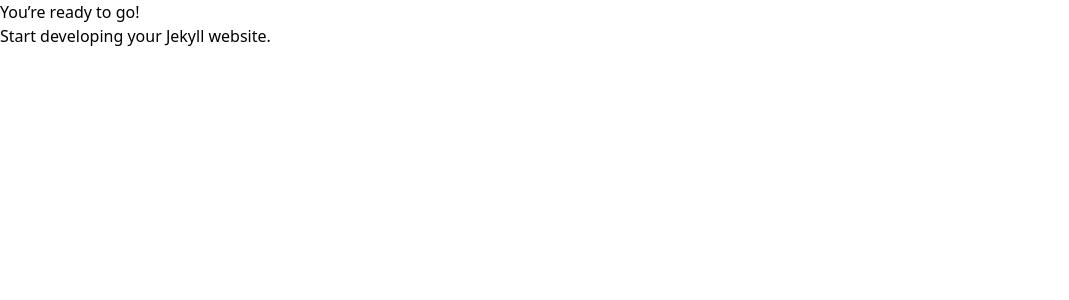
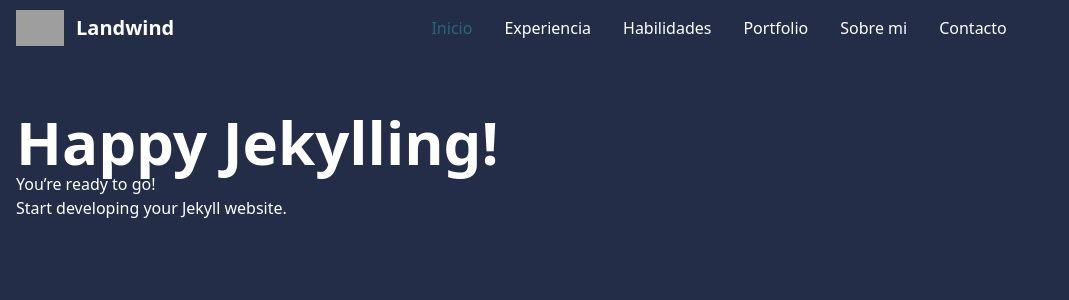
Before and after one commit to sferrando/sferrando.github.io, a Jekyll site: the page built from index.md, in a window 1280 px wide. Shown: the top 300 px of the page, without its empty margins (0-1069 px from the left). Built offline with Jekyll 4.4.1, drawn with Linux system fonts in a browser that asks for light colours; nearby versions of some CDN libraries; grey boxes are pictures that could not be loaded.

Commit message:
add some template stuff to layout

```diff
--- a/_layouts/default.html
+++ b/_layouts/default.html
@@ -8,7 +8,53 @@
     <script src="https://kit.fontawesome.com/8885f33f40.js" crossorigin="anonymous"></script>
     <script src="/assets/tailwind/config.js"></script>
   </head>
-  <body>
-    {{ content }}
+  <body class="bg-complementary-950 text-white">
+    <header class="fixed w-full">
+      <nav class="border-gray-200 py-2.5">
+        <div class="flex flex-wrap items-center justify-between max-w-screen-xl px-4 mx-auto">
+          <a href="#" class="flex items-center">
+              <img src="./images/logo.svg" class="h-6 mr-3 sm:h-9" alt="Landwind Logo" />
+              <span class="self-center text-xl font-semibold whitespace-nowrap">Landwind</span>
+          </a>
+          <div class="flex items-center lg:order-2">
+              <button data-collapse-toggle="mobile-menu-2" type="button" class="inline-flex items-center p-2 ml-1 text-sm text-gray-500 rounded-lg lg:hidden hover:bg-gray-100 focus:outline-none focus:ring-2 focus:ring-gray-200" aria-controls="mobile-menu-2" aria-expanded="false">
+                  <span class="sr-only">Open main menu</span>
+                  <svg class="w-6 h-6" fill="currentColor" viewBox="0 0 20 20" xmlns="http://www.w3.org/2000/svg"><path fill-rule="evenodd" d="M3 5a1 1 0 011-1h12a1 1 0 110 2H4a1 1 0 01-1-1zM3 10a1 1 0 011-1h12a1 1 0 110 2H4a1 1 0 01-1-1zM3 15a1 1 0 011-1h12a1 1 0 110 2H4a1 1 0 01-1-1z" clip-rule="evenodd"></path></svg>
+                  <svg class="hidden w-6 h-6" fill="currentColor" viewBox="0 0 20 20" xmlns="http://www.w3.org/2000/svg"><path fill-rule="evenodd" d="M4.293 4.293a1 1 0 011.414 0L10 8.586l4.293-4.293a1 1 0 111.414 1.414L11.414 10l4.293 4.293a1 1 0 01-1.414 1.414L10 11.414l-4.293 4.293a1 1 0 01-1.414-1.414L8.586 10 4.293 5.707a1 1 0 010-1.414z" clip-rule="evenodd"></path></svg>
+              </button>
+          </div>
+          <div class="items-center justify-between hidden w-full lg:flex lg:w-auto lg:order-1" id="mobile-menu-2">
+              <ul class="flex flex-col mt-4 font-medium lg:flex-row lg:space-x-8 lg:mt-0">
+                  <li>
+                      <a href="#" class="block py-2 pl-3 pr-4 text-white bg-purple-700 rounded lg:bg-transparent lg:text-primary-700 lg:p-0" aria-current="page">Inicio</a>
+                  </li>
+                  <li>
+                      <a href="#" class="block py-2 pl-3 pr-4 text-white border-b border-gray-100 hover:bg-gray-50 lg:hover:bg-transparent lg:border-0 lg:hover:text-primary-400 lg:p-0">Experiencia</a>
+                  </li>
+                  <li>
+                      <a href="#" class="block py-2 pl-3 pr-4 text-white border-b border-gray-100 hover:bg-gray-50 lg:hover:bg-transparent lg:border-0 lg:hover:text-primary-400 lg:p-0">Habilidades</a>
+                  </li>
+                  <li>
+                      <a href="#" class="block py-2 pl-3 pr-4 text-white border-b border-gray-100 hover:bg-gray-50 lg:hover:bg-transparent lg:border-0 lg:hover:text-primary-400 lg:p-0">Portfolio</a>
+                  </li>
+                  <li>
+                      <a href="#" class="block py-2 pl-3 pr-4 text-white border-b border-gray-100 hover:bg-gray-50 lg:hover:bg-transparent lg:border-0 lg:hover:text-primary-400 lg:p-0">Sobre mi</a>
+                  </li>
+                  <li>
+                      <a href="#" class="block py-2 pl-3 pr-4 text-white border-b border-gray-100 hover:bg-gray-50 lg:hover:bg-transparent lg:border-0 lg:hover:text-primary-400 lg:p-0">Contacto</a>
+                  </li>
+              </ul>
+          </div>
+      </div>
+      </nav>
+    </header>
+    <section class="grid max-w-screen-xl px-4 pt-20 pb-8 mx-auto lg:gap-8 xl:gap-0 lg:py-16 lg:grid-cols-12 lg:pt-28">
+      <div class="col-span-12">
+        <h1 class="text-6xl font-bold col-span-7"> {{page.title}} </h1>
+      </div>
+      <div class="col-span-12">
+        {{ content }}
+      </div>
+    </section>
   </body>
 </html>
```
Also changed, not shown: 2 other files.
